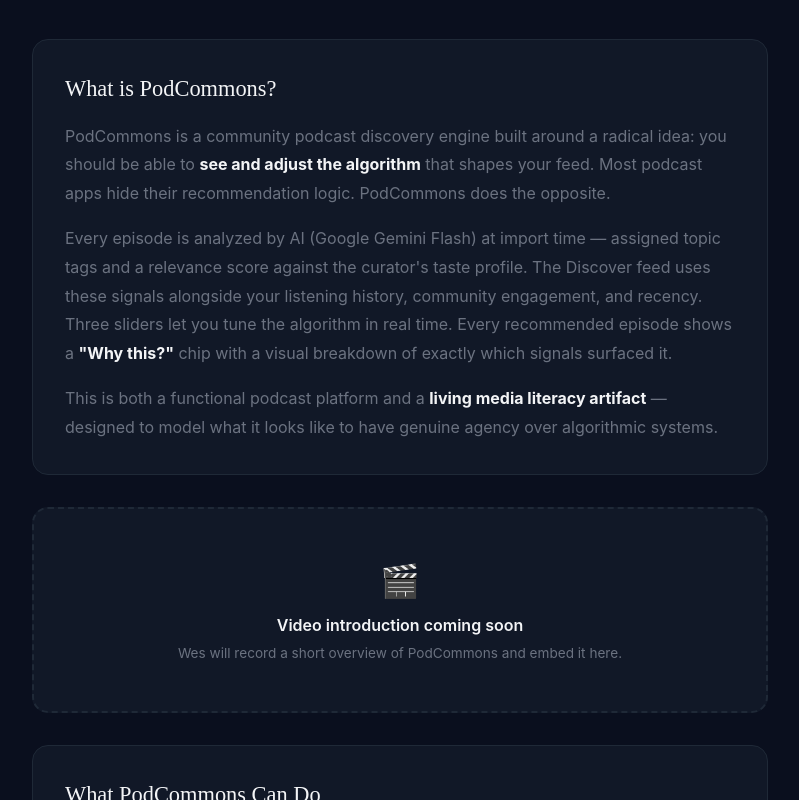
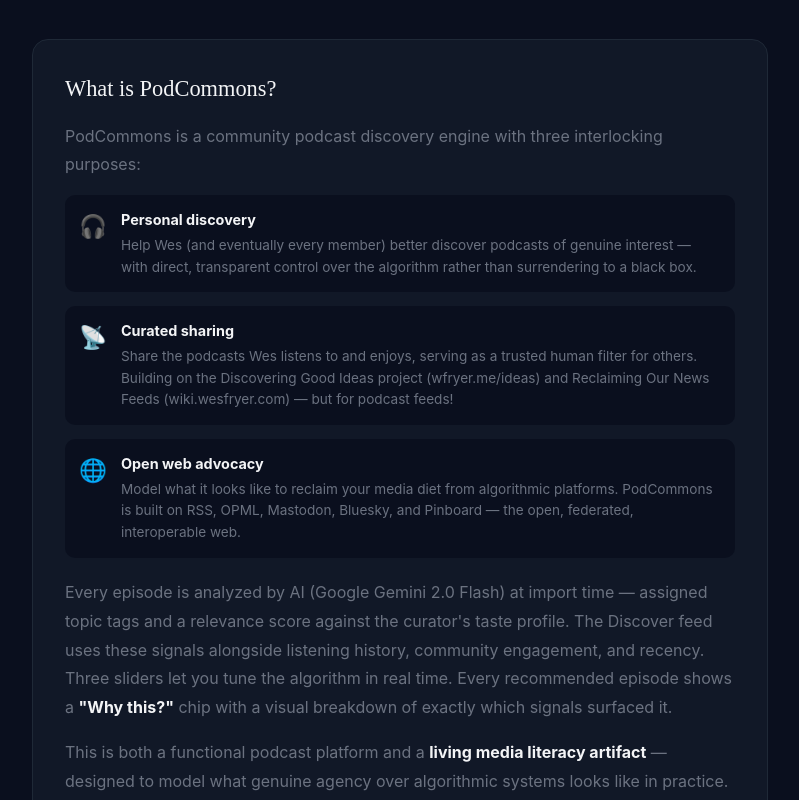
Before and after one commit to wfryer/podcommons, a React (Vite) app: page /about in a window 1280 px wide. Shown: the part 560-1360 px from the top of the page, without its empty margins (240-1039 px from the left). Built offline with nearby package versions, Linux system fonts and the light colour scheme; no server answers; the database is empty.

Commit message:
Update About page: richer mission, Fediverse advocacy, Discovering Good Ideas and Reclaiming News Feeds links

```diff
--- a/src/pages/About.jsx
+++ b/src/pages/About.jsx
@@ -79,20 +79,34 @@
           What is PodCommons?
         </h2>
         <p style={{ color: "var(--color-text-muted)", lineHeight: 1.8, marginBottom: "1rem" }}>
-          PodCommons is a community podcast discovery engine built around a radical idea:
-          you should be able to <strong style={{ color: "var(--color-text)" }}>see and adjust the algorithm</strong> that
-          shapes your feed. Most podcast apps hide their recommendation logic. PodCommons does the opposite.
+          PodCommons is a community podcast discovery engine with three interlocking purposes:
         </p>
+        <div style={{ display: "flex", flexDirection: "column", gap: "0.875rem", marginBottom: "1.25rem" }}>
+          {[
+            { icon: "🎧", title: "Personal discovery", desc: "Help Wes (and eventually every member) better discover podcasts of genuine interest — with direct, transparent control over the algorithm rather than surrendering to a black box." },
+            { icon: "📡", title: "Curated sharing", desc: "Share the podcasts Wes listens to and enjoys, serving as a trusted human filter for others. Building on the Discovering Good Ideas project (wfryer.me/ideas) and Reclaiming Our News Feeds (wiki.wesfryer.com) — but for podcast feeds!" },
+            { icon: "🌐", title: "Open web advocacy", desc: "Model what it looks like to reclaim your media diet from algorithmic platforms. PodCommons is built on RSS, OPML, Mastodon, Bluesky, and Pinboard — the open, federated, interoperable web." },
+          ].map(p => (
+            <div key={p.title} style={{ display: "flex", gap: "0.875rem",
+              background: "var(--color-bg)", borderRadius: "10px", padding: "0.875rem" }}>
+              <span style={{ fontSize: "1.4rem", flexShrink: 0 }}>{p.icon}</span>
+              <div>
+                <p style={{ fontWeight: 700, fontSize: "0.9rem", marginBottom: "0.25rem" }}>{p.title}</p>
+                <p style={{ color: "var(--color-text-muted)", fontSize: "0.85rem", lineHeight: 1.6 }}>{p.desc}</p>
+              </div>
+            </div>
+          ))}
+        </div>
         <p style={{ color: "var(--color-text-muted)", lineHeight: 1.8, marginBottom: "1rem" }}>
-          Every episode is analyzed by AI (Google Gemini Flash) at import time — assigned topic tags
+          Every episode is analyzed by AI (Google Gemini 2.0 Flash) at import time — assigned topic tags
           and a relevance score against the curator's taste profile. The Discover feed uses these signals
-          alongside your listening history, community engagement, and recency. Three sliders let you
+          alongside listening history, community engagement, and recency. Three sliders let you
           tune the algorithm in real time. Every recommended episode shows a <strong style={{ color: "var(--color-text)" }}>"Why this?"</strong> chip
           with a visual breakdown of exactly which signals surfaced it.
         </p>
         <p style={{ color: "var(--color-text-muted)", lineHeight: 1.8 }}>
           This is both a functional podcast platform and a <strong style={{ color: "var(--color-text)" }}>living media literacy artifact</strong> —
-          designed to model what it looks like to have genuine agency over algorithmic systems.
+          designed to model what genuine agency over algorithmic systems looks like in practice.
         </p>
       </div>
 
@@ -205,8 +219,26 @@
         <p style={{ color: "var(--color-text-muted)", lineHeight: 1.8, marginBottom: "1rem" }}>
           PodCommons is built on and celebrates open standards — RSS, OPML, Mastodon, Bluesky, and Pinboard.
           It both consumes and produces RSS feeds, so your curation is never locked inside a platform.
-          This is a direct expression of the <strong style={{ color: "var(--color-text)" }}>#OwnYourFeed</strong> philosophy.
+          This is a direct expression of the <strong style={{ color: "var(--color-text)" }}>#OwnYourFeed</strong> philosophy
+          and Wes's broader advocacy for the <strong style={{ color: "var(--color-text)" }}>Fediverse</strong> and
+          open source / open standards social media platforms.
         </p>
+        <p style={{ color: "var(--color-text-muted)", lineHeight: 1.8, marginBottom: "1rem" }}>
+          When major platforms change their algorithms, terms of service, or ownership, your podcast
+          subscriptions and listening history shouldn't be held hostage. RSS has always been the
+          answer — PodCommons makes that answer beautiful, social, and algorithmically transparent.
+        </p>
+        <div style={{ display: "flex", gap: "0.75rem", flexWrap: "wrap", marginBottom: "1rem" }}>
+          {[
+            { label: "🌱 Discovering Good Ideas", href: "https://wfryer.me/ideas" },
+            { label: "📰 Reclaiming Our News Feeds", href: "https://wiki.wesfryer.com/Home/thrive2026" },
+          ].map(l => (
+            <a key={l.href} href={l.href} target="_blank" rel="noopener noreferrer"
+              className="btn-ghost" style={{ fontSize: "0.85rem", padding: "0.4rem 1rem", textDecoration: "none" }}>
+              {l.label}
+            </a>
+          ))}
+        </div>
         <div style={{ display: "flex", gap: "0.75rem", flexWrap: "wrap" }}>
           {["/feed.xml", "/feed/admin-picks.xml", "/feed/community.xml"].map(f => (
             <a key={f} href={f} style={{ fontSize: "0.8rem", color: "var(--color-accent)",
```
